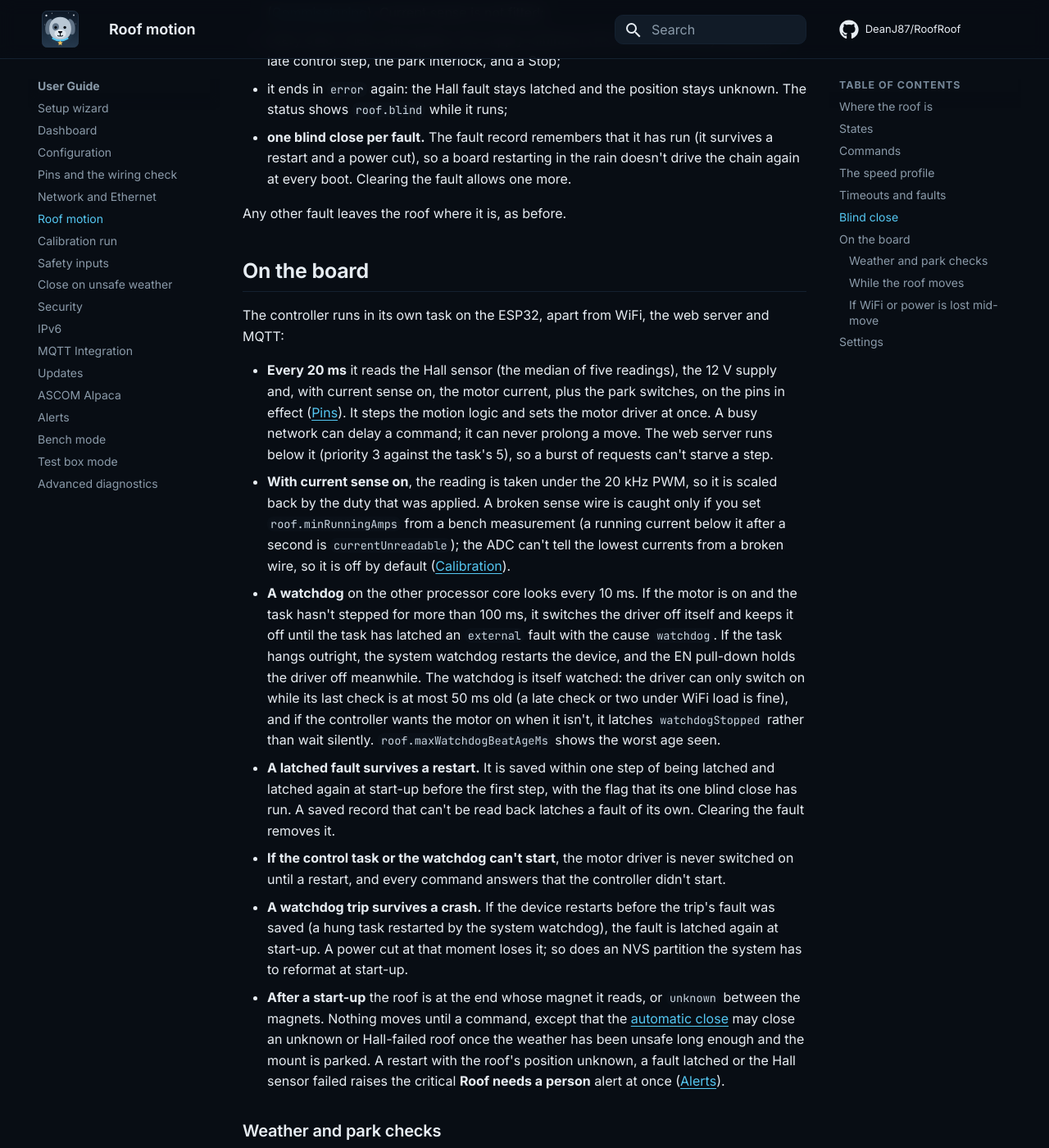
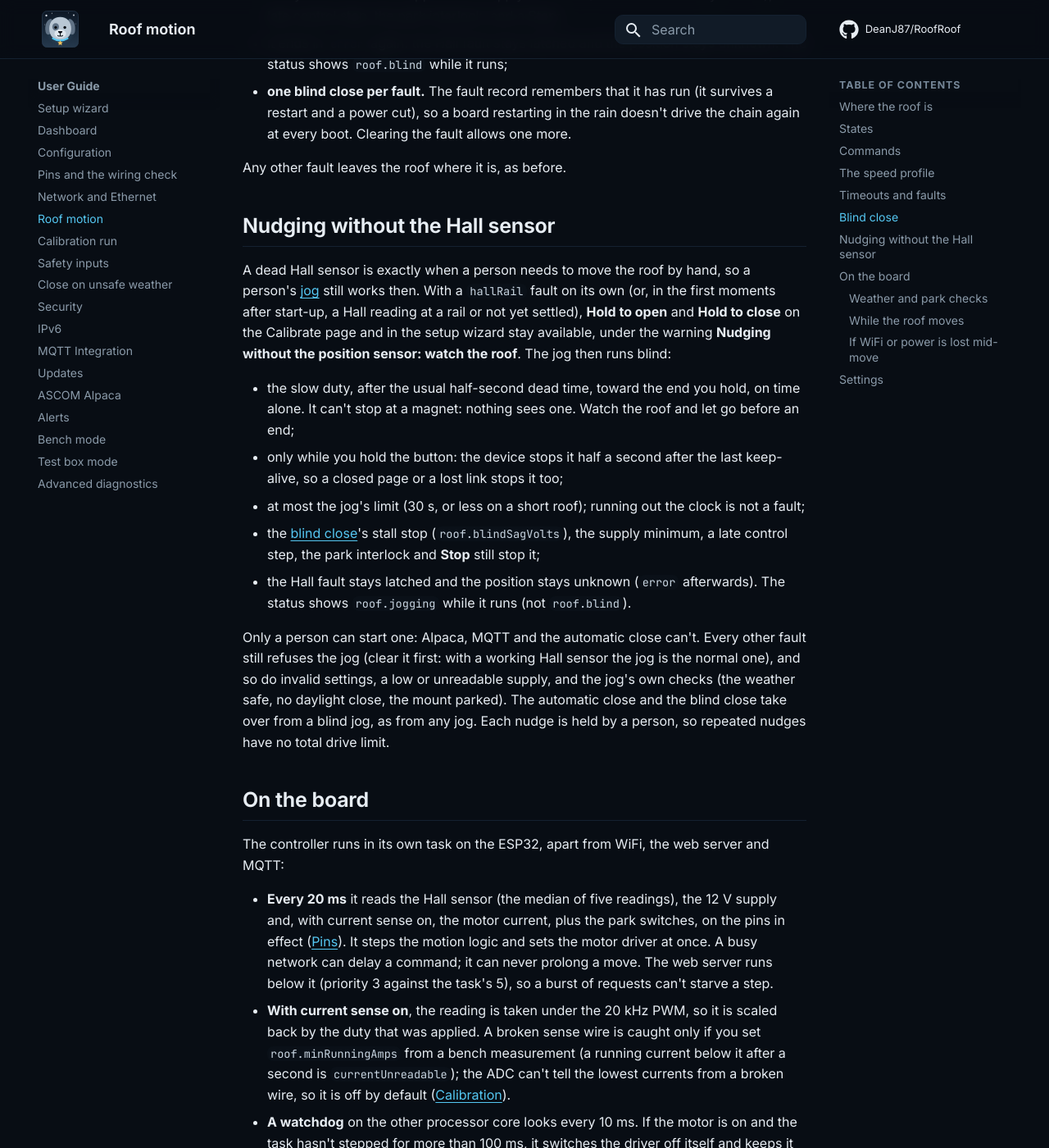
Before and after one commit to DeanJ87/RoofRoof, an MkDocs documentation site: the page built from docs/user-guide/roof-motion.md, in a window 1280 px wide and 1400 px high, scrolled down 5424 px. Shown: the whole window at 82% size. Built offline with MkDocs 1.6.1 and Material for MkDocs 9.7.7, drawn with Linux system fonts in a browser that asks for light colours; some of the changed text lies outside the part shown.

Commit message:
033: user guide, troubleshooting and changelog; diagrams re-confirmed

````diff
--- a/docs/user-guide/roof-motion.md
+++ b/docs/user-guide/roof-motion.md
@@ -44,19 +44,19 @@ after a fault, and when the reading leaves a magnet while the roof is at rest.
 | `opening`, `closing` | A move is under way (including the half-second pause before the motor starts) |
 | `stopped` | Stopped part-way; the position is the estimate |
 | `unknown` | Between the magnets with no estimate |
-| `error` | A fault is latched; nothing moves until a person clears it (the one exception: a [blind close](#blind-close) after a Hall rail fault) |
+| `error` | A fault is latched; nothing moves until a person clears it (the exceptions, both after a Hall rail fault: a [blind close](#blind-close) and a person's [nudge without the Hall sensor](#nudging-without-the-hall-sensor)) |
 
 <!-- diagram: DIA-21
 sources: lib/RoofLogic/src/RoofController.cpp lib/RoofLogic/src/RoofControllerStep.cpp lib/RoofLogic/include/RoofTypes.h
 blocking: true
-fingerprint: e7905b96d0a9be6c
+fingerprint: 966863655e0a6c15
 -->
 <figure class="diagram" markdown>
 
 ```mermaid
 stateDiagram-v2
     accTitle: The roof's states
-    accDescr: The roof starts closed or open when a magnet is read, otherwise unknown. Open and close commands start opening or closing; reaching the target magnet ends the move at that end. Stop part-way gives stopped, which can carry on in either direction. Abort part-way gives unknown, from which only a person's command, or the automatic close towards closed, moves the roof, slowly, to the first magnet. With a Hall rail fault latched, the automatic close alone may also drive towards closed once on time alone (a blind close), which ends in error again. Any fault from any state gives error, which only a person can clear (a Hall rail fault latched at rest clears itself after a minute of good readings).
+    accDescr: The roof starts closed or open when a magnet is read, otherwise unknown. Open and close commands start opening or closing; reaching the target magnet ends the move at that end. Stop part-way gives stopped, which can carry on in either direction. Abort part-way gives unknown, from which only a person's command, or the automatic close towards closed, moves the roof, slowly, to the first magnet. With a Hall rail fault latched, the automatic close alone may also drive towards closed once on time alone (a blind close), which ends in error again; a person may nudge it either way on time alone, only while holding a button (a blind jog), which ends in error again too. Any fault from any state gives error, which only a person can clear (a Hall rail fault latched at rest clears itself after a minute of good readings).
     [*] --> Closed: closed magnet read
     [*] --> Open: open magnet read
     [*] --> Unknown: no magnet read
@@ -68,6 +68,8 @@ stateDiagram-v2
     Unknown --> Closing: close, by a person or the automatic close (slow)
     Error --> Closing: blind close, the automatic close only, Hall rail fault latched (slow, on time alone)
     Closing --> Error: the blind close ends (limit, stall or fault); the Hall fault stays latched
+    Error --> Opening: a person's blind jog, Hall rail fault latched (slow, on time alone, while held)
+    Opening --> Error: the blind jog ends (let go, limit, stall or fault); the Hall fault stays latched
     Opening --> Open: open magnet read
     Closing --> Closed: closed magnet read
     Opening --> Closing: close (motor off for the dead time first)
@@ -96,7 +98,7 @@ stateDiagram-v2
     4. Stop part-way gives `stopped`, with the estimated position; open or close carries on from there.
     5. Abort part-way gives `unknown`. From `unknown`, only a person's open moves the roof (never an imaging app's, MQTT's or the automatic close's); a close may come from a person or from the [automatic close](close-on-unsafe.md#closing-when-the-position-is-unknown), at the slow duty, stopping at the first magnet.
     6. A magnet lost while the roof is at rest makes it `unknown`; a magnet read at rest makes it that end. New settings while `stopped` make it `unknown`, since the estimate used the old ones.
-    7. A [blind close](#blind-close) is the one move that starts from `error`: the automatic close, with a Hall rail fault latched and nothing else wrong, drives towards closed at the slow duty on time alone, and ends in `error` again, still with the Hall fault. Any fault, from any state, gives `error`. Only a person can clear it, except a Hall rail fault latched with the roof at rest, which clears itself after a minute of good readings at rest; the roof is then at the end whose magnet is read, or `unknown`.
+    7. Two moves start from `error`, both with a Hall rail fault latched and nothing else wrong, and both end in `error` again, still with the Hall fault: a [blind close](#blind-close), where the automatic close drives towards closed at the slow duty on time alone, and a person's [blind jog](#nudging-without-the-hall-sensor), either way at the slow duty, only while the button is held. Any fault, from any state, gives `error`. Only a person can clear it, except a Hall rail fault latched with the roof at rest, which clears itself after a minute of good readings at rest; the roof is then at the end whose magnet is read, or `unknown`.
     8. A [calibration run](calibration-run.md)'s legs are `opening` and `closing` moves that a person starts: each stops at the first magnet after leaving its start magnet (whichever end the polarity setting names), at its time limit, or on a fault; the park interlock watches every leg; a stop part-way gives `stopped` or `unknown` as above.
 
 ## Commands
@@ -183,6 +185,30 @@ else: never a person, Alpaca or MQTT) drive the roof towards closed on time alon
   the fault allows one more.
 
 Any other fault leaves the roof where it is, as before.
+
+## Nudging without the Hall sensor
+
+A dead Hall sensor is exactly when a person needs to move the roof by hand, so a person's
+[jog](calibration-run.md#teach-the-ends) still works then. With a `hallRail` fault on its own (or, in
+the first moments after start-up, a Hall reading at a rail or not yet settled), **Hold to open** and
+**Hold to close** on the Calibrate page and in the setup wizard stay available, under the warning
+**Nudging without the position sensor: watch the roof**. The jog then runs blind:
+
+- the slow duty, after the usual half-second dead time, toward the end you hold, on time alone. It
+  can't stop at a magnet: nothing sees one. Watch the roof and let go before an end;
+- only while you hold the button: the device stops it half a second after the last keep-alive, so a
+  closed page or a lost link stops it too;
+- at most the jog's limit (30 s, or less on a short roof); running out the clock is not a fault;
+- the [blind close](#blind-close)'s stall stop (`roof.blindSagVolts`), the supply minimum, a late
+  control step, the park interlock and **Stop** still stop it;
+- the Hall fault stays latched and the position stays unknown (`error` afterwards). The status shows
+  `roof.jogging` while it runs (not `roof.blind`).
+
+Only a person can start one: Alpaca, MQTT and the automatic close can't. Every other fault still
+refuses the jog (clear it first: with a working Hall sensor the jog is the normal one), and so do
+invalid settings, a low or unreadable supply, and the jog's own checks (the weather safe, no daylight
+close, the mount parked). The automatic close and the blind close take over from a blind jog, as
+from any jog. Each nudge is held by a person, so repeated nudges have no total drive limit.
 
 ## On the board
 
````
Also changed, not shown: CHANGELOG.md (+1 -0 lines), docs/development/workflow.md (+2 -2 lines), docs/hardware/commissioning.md (+1 -1 lines), docs/reference/troubleshooting.md (+1 -1 lines), docs/user-guide/calibration-run.md (+8 -1 lines).
